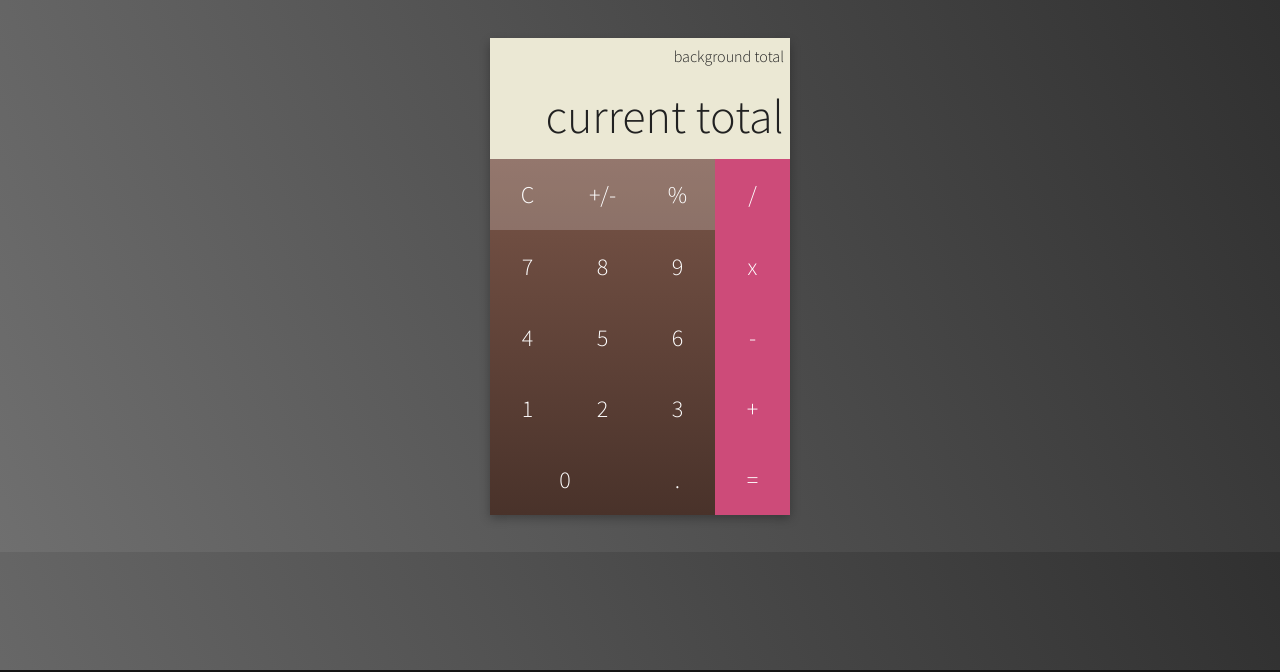
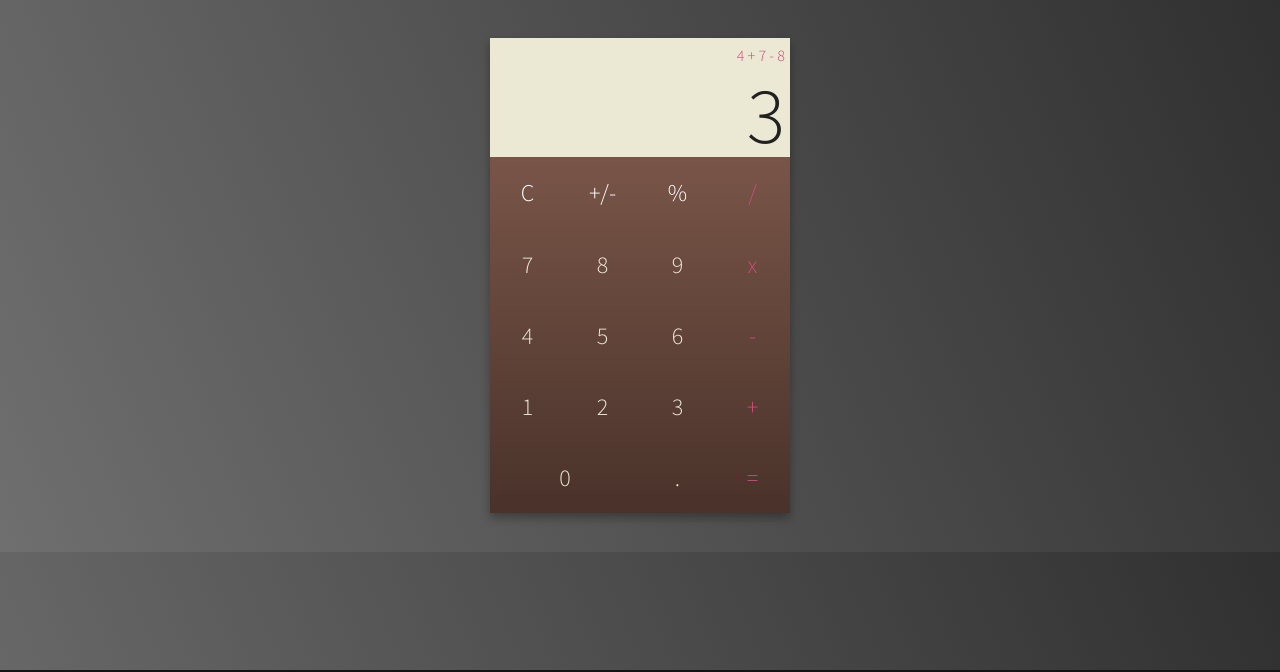
Before and after one commit to ziggysauce/fcc-frontend, a website: page calculator/index.html in a window 1280 px wide. Shown: the top 672 px of the page. Drawn offline with Linux system fonts and the light colour scheme.

Commit message:
change color layout

```diff
--- a/calculator/css/styles.css
+++ b/calculator/css/styles.css
@@ -17,6 +17,7 @@ body {
 .calc-container {
   /*outline: 1px solid red;*/
   box-shadow: 0px 5px 10px rgba(0,0,0,0.3);
+  border-radius: 3px;
   margin: 3% auto;
   height: 475px;
   width: 300px;
@@ -31,7 +32,7 @@ body {
   flex-direction: row;
   justify-content: flex-end;
   align-items: center;
-  border: 1px solid #ebe8d4;
+  /*border: 1px solid #ebe8d4;*/
   border-bottom: none;
   padding: 0px 5px;
   background: #ebe8d4;
@@ -41,14 +42,14 @@ body {
   overflow-y: auto;
 }
 
+.calc-row-1 {
+  height: 7%;
+  color: #cd4b79;
+}
+
 .calc-row-2 {
   height: 18%;
-  font-size: 3em;
-}
-
-.calc-row-1 {
-  height: 7%;
-
+  font-size: 5em;
 }
 
 button {
@@ -58,7 +59,7 @@ button {
   outline: none;
   font-size: 1.5em;
   font-family: 'Source Sans Pro', Arial;
-  color: #FFF;
+  color: #ebe8d4;
   background: transparent;
 }
 
@@ -67,7 +68,7 @@ button:hover {
 }
 
 .calc-row button:last-child:hover {
-  background: #ffb0cb;
+  /*background: #ffb0cb;*/
 }
 
 .calc-buttons {
@@ -81,13 +82,15 @@ button:hover {
 }*/
 
 /*top row buttons*/
-.calc-row:first-of-type {
-  background: rgba(255,255,255,.2);
+.calc-row:first-of-type button {
+  /*background: rgba(255,255,255,.2);*/
+  color: #FFF;
 }
 
 /*right column buttons*/
 .calc-row button:last-child {
-  background: #cd4b79;
+  /*background: #cd4b79;*/
+  color: #cd4b79;
 }
 
 .small-square {
--- a/calculator/index.html
+++ b/calculator/index.html
@@ -12,10 +12,10 @@
     <div class="container">
       <div class="calc-container">
         <div class="calc-row-1">
-          <p>background total</p>
+          <p>4 + 7 - 8</p>
         </div>
         <div class="calc-row-2">
-          <p>current total</p>
+          <p>3</p>
         </div>
         <div class="calc-buttons">
           <div class="calc-row">
```
